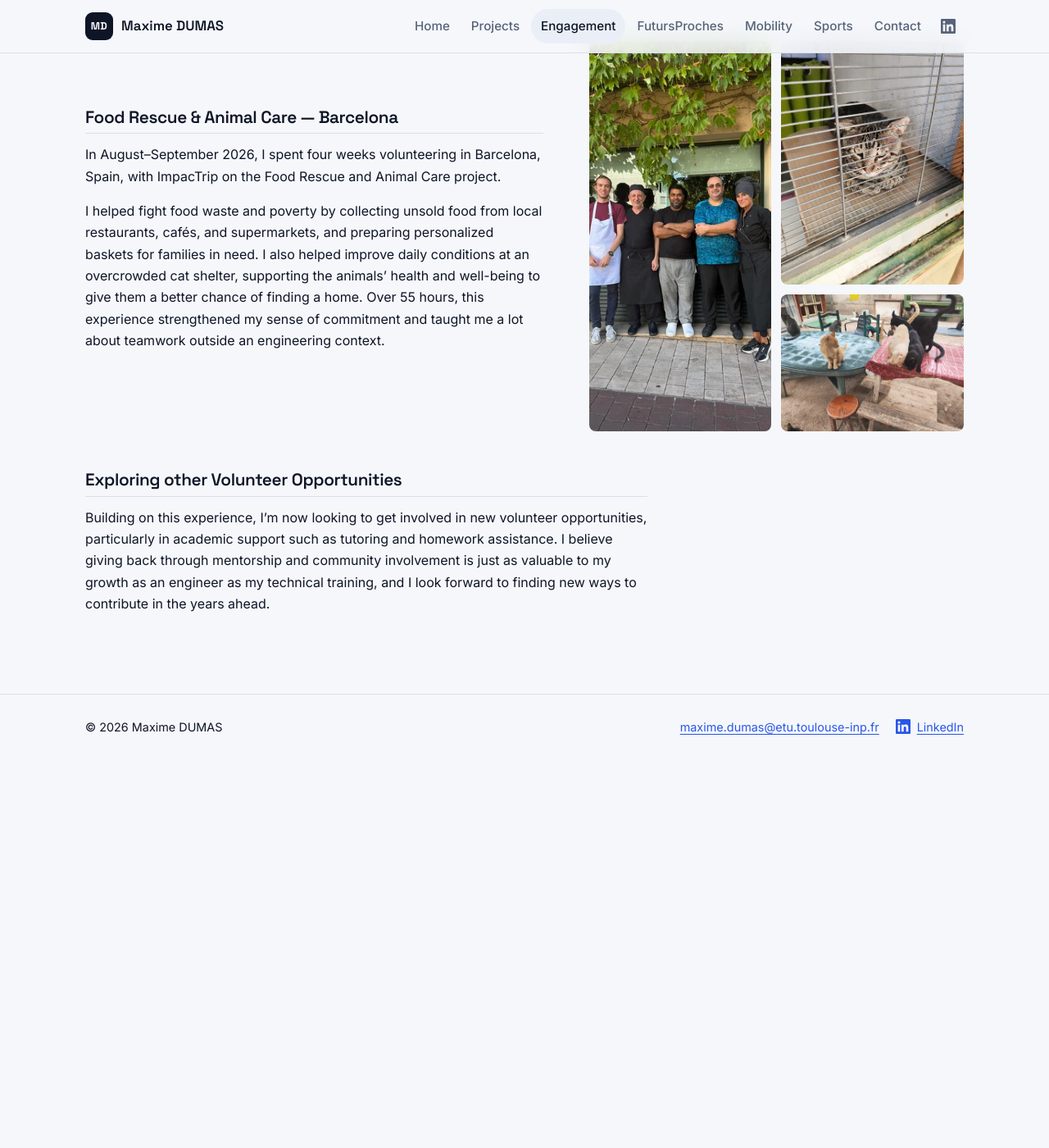
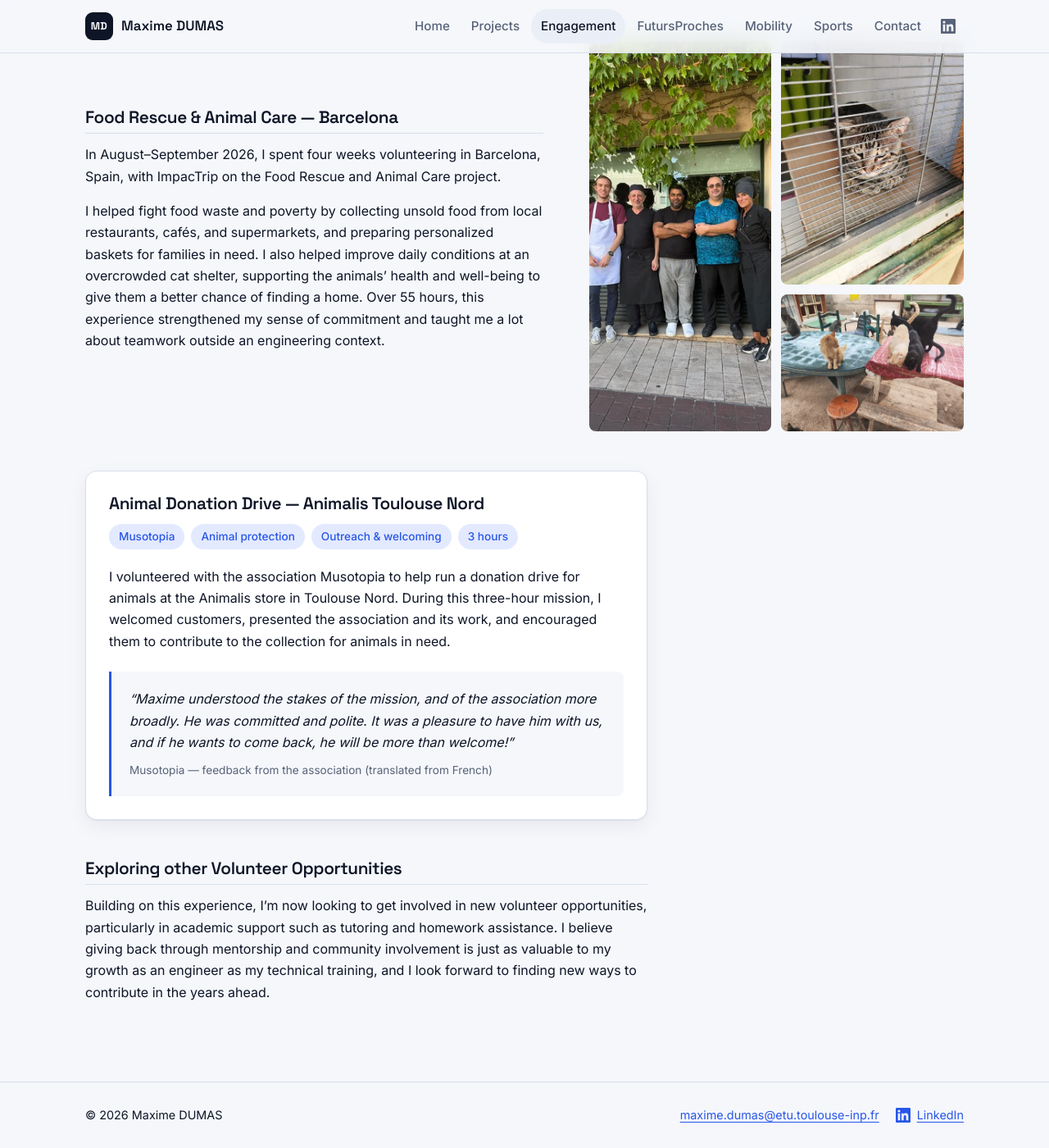
Before and after one commit to maximedumas46/e-portfolio, a Jekyll site: the page built from engagement.md, in a window 1280 px wide and 1400 px high, scrolled down 347 px. Shown: the whole window at 82% size. Built offline with Jekyll 4.4.1, drawn with Linux system fonts in a browser that asks for light colours; before the commit the page ends 1273 px from its top, so only the background shows below that.

Commit message:
Engagement: add the Animalis Toulouse Nord donation drive with Musotopia
- New experience card with tags, description and the association's
  feedback (translated, attributed to the association)

Co-Authored-By: Claude Opus 5.5 <noreply@anthropic.com>
Claude-Session: https://claude.ai/code/session_01F9CGk9QaebHGSSmk1sQwa7

```diff
--- a/assets/css/style.css
+++ b/assets/css/style.css
@@ -717,3 +717,29 @@ p { margin: 0 0 1em; }
 
 .ride-text { margin-bottom: 20px; }
 .ride-text p:last-child { margin-bottom: 0; }
+
+/* ---------- Engagement: experience card ---------- */
+.experience {
+  max-width: 68ch;
+  padding: 28px;
+  border: 1px solid var(--border);
+  border-radius: var(--radius);
+  background: var(--surface);
+  box-shadow: var(--shadow);
+}
+.experience h3 { border-bottom: 0; padding-bottom: 0; margin-top: 0; }
+.tags,
+.prose .tags { list-style: none; display: flex; flex-wrap: wrap; gap: 8px; margin: 0 0 1.25rem; padding: 0; }
+.prose .tags li {
+  margin: 0;
+  padding: 4px 12px;
+  border-radius: 999px;
+  background: var(--accent-soft);
+  color: var(--accent);
+  font-size: 0.85rem;
+  font-weight: 500;
+}
+.testimonial { margin: 1.5rem 0 0; padding: 20px 22px; border-left: 3px solid var(--accent); background: var(--bg); border-radius: 0 var(--radius-sm) var(--radius-sm) 0; }
+.testimonial blockquote { margin: 0; }
+.testimonial blockquote p { margin: 0; font-style: italic; }
+.testimonial figcaption { margin-top: 10px; font-size: 0.85rem; color: var(--muted); }
--- a/engagement.md
+++ b/engagement.md
@@ -31,6 +31,28 @@ I helped fight food waste and poverty by collecting unsold food from local resta
 {% include gallery.html images=page.photos class="collage" group="barcelona" sizes="(min-width: 960px) 25vw, 50vw" %}
 </section>
 
+<section class="experience prose" markdown="1">
+
+### Animal Donation Drive — Animalis Toulouse Nord
+
+<ul class="tags">
+  <li>Musotopia</li>
+  <li>Animal protection</li>
+  <li>Outreach &amp; welcoming</li>
+  <li>3 hours</li>
+</ul>
+
+I volunteered with the association Musotopia to help run a donation drive for animals at the Animalis store in Toulouse Nord. During this three-hour mission, I welcomed customers, presented the association and its work, and encouraged them to contribute to the collection for animals in need.
+
+<figure class="testimonial">
+  <blockquote>
+    <p>“Maxime understood the stakes of the mission, and of the association more broadly. He was committed and polite. It was a pleasure to have him with us, and if he wants to come back, he will be more than welcome!”</p>
+  </blockquote>
+  <figcaption>Musotopia — feedback from the association (translated from French)</figcaption>
+</figure>
+
+</section>
+
 <section class="prose" markdown="1">
 
 ### Exploring other Volunteer Opportunities
```
